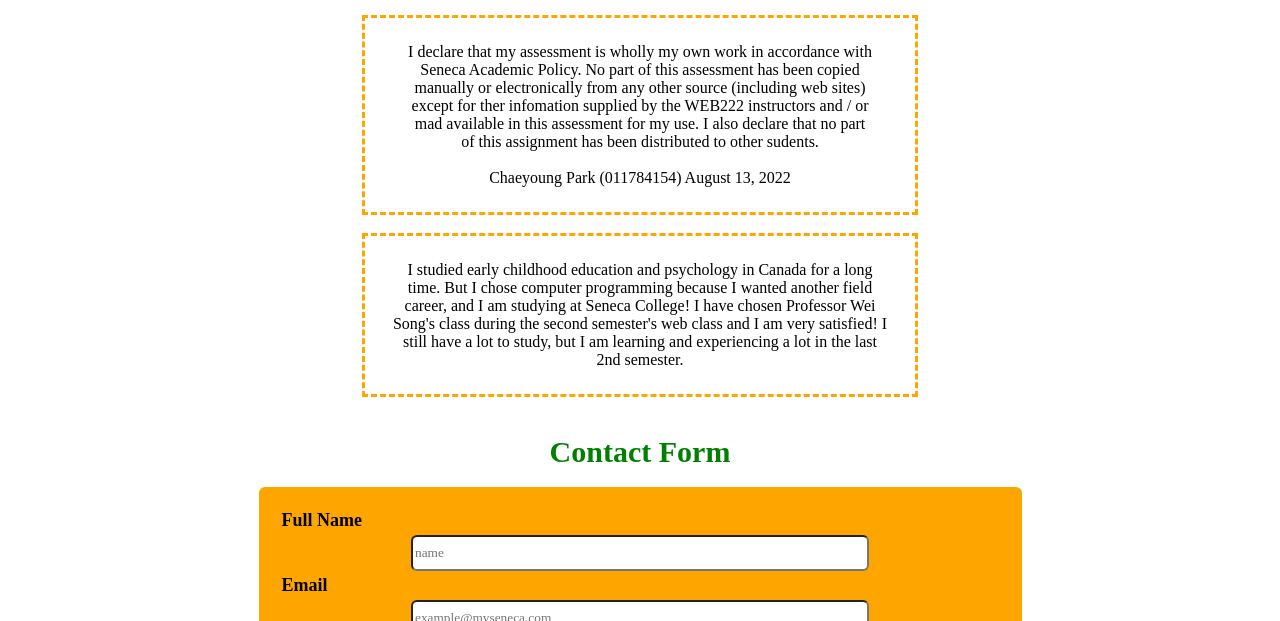
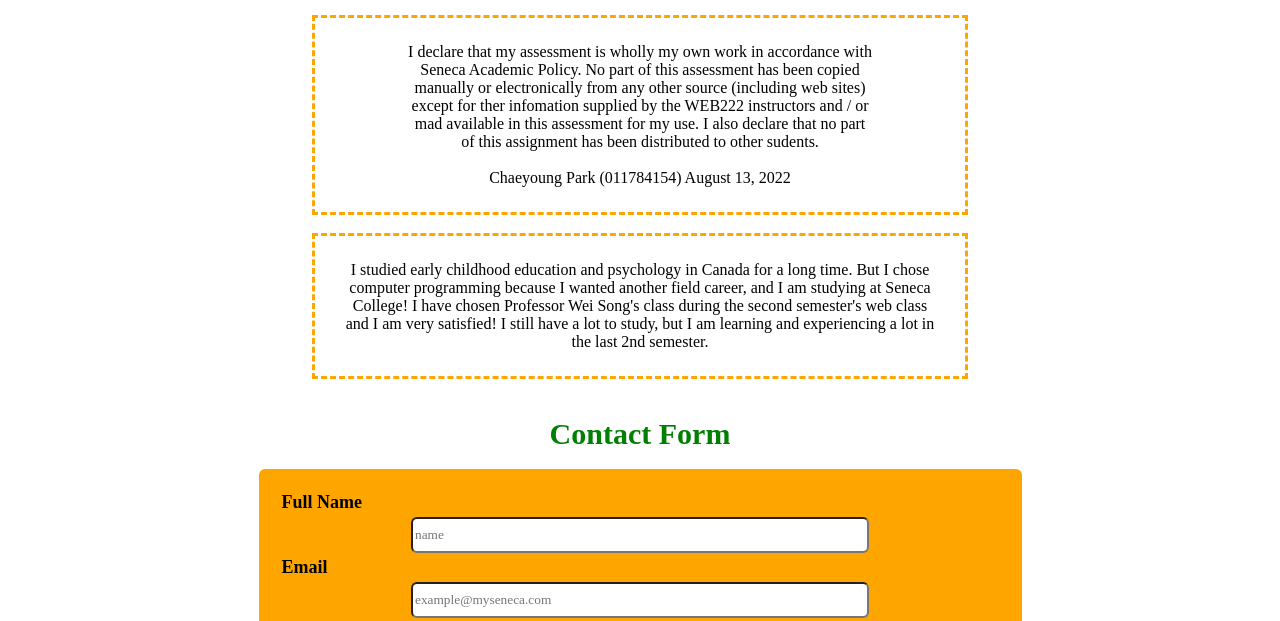
Before and after one commit to ChaeyoungPark1016/WEB222_FinalProject, a plain HTML site: page index.html in a window 1280 px wide. Shown: the part 479-1100 px from the top of the page. Drawn offline with nearby package versions, Linux system fonts and the light colour scheme; a web font is replaced by a local one.

Commit message:
Update index.css

```diff
--- a/css/index.css
+++ b/css/index.css
@@ -68,13 +68,13 @@ button {
     height: 350px;
 }
 #bannerContent1 {
-    width: 500px;
+    width: 600px;
     margin: 0 auto;
     padding: 25px;
     border: 3px dashed orange;
 }
 #bannerContent2 {
-    width: 500px;
+    width: 600px;
     margin: 0 auto;
     padding: 25px;
     border: 3px dashed orange;
```
